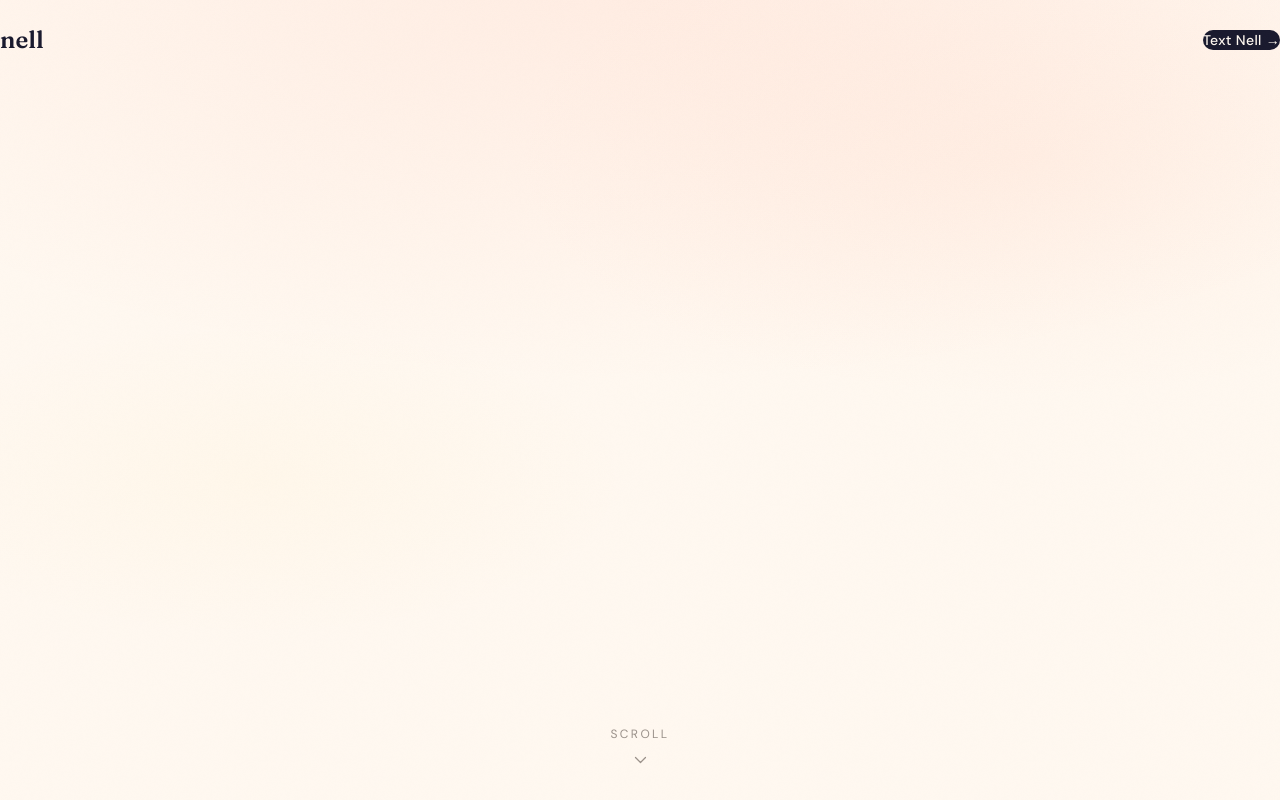
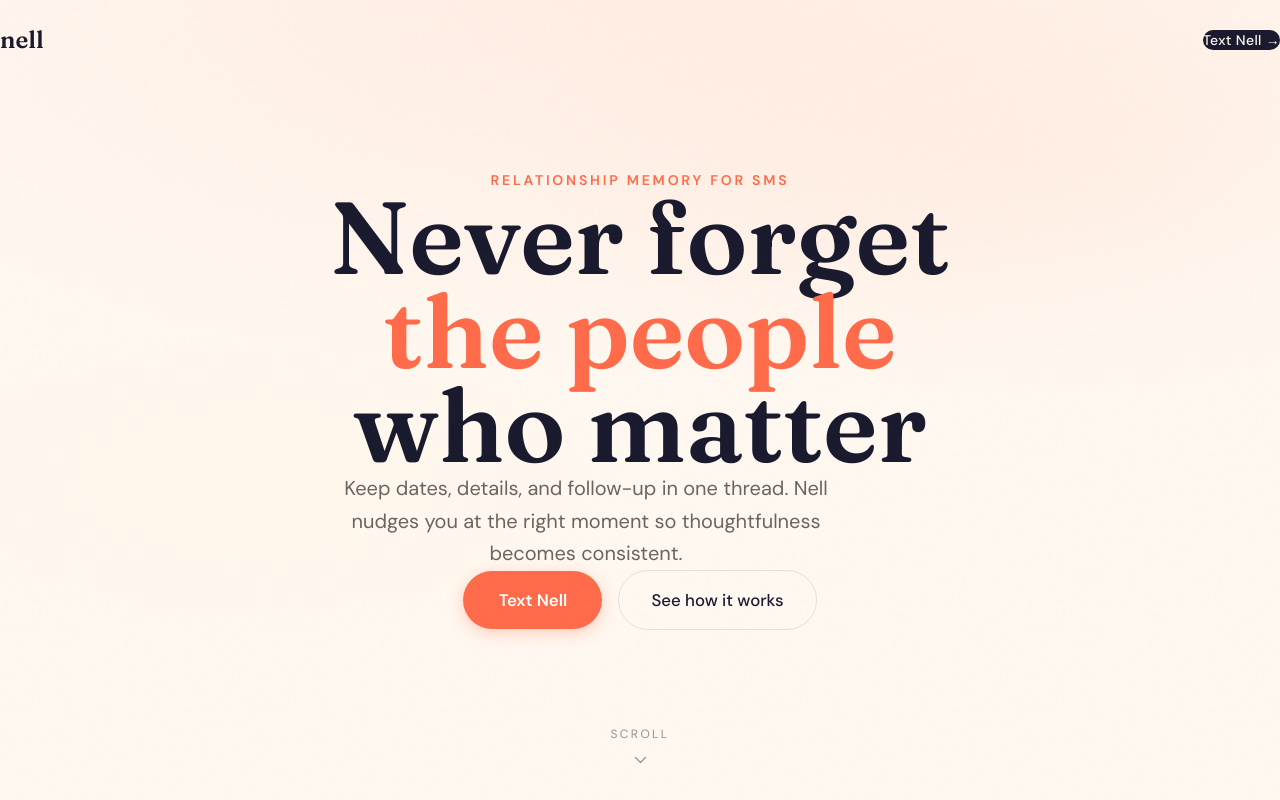
Before and after one commit to paullaw110/textnell, a Next.js app: page / in a window 1280 px wide. Shown: the top 800 px of the page. Built offline with nearby package versions, Linux system fonts and the light colour scheme.

Commit message:
fix: section padding and reveal animation fallbacks

```diff
--- a/src/app/globals.css
+++ b/src/app/globals.css
@@ -54,15 +54,29 @@ body {
 ::-webkit-scrollbar-thumb:hover { background: var(--text-tertiary); }
 
 /* ── Reveal system ── */
-.reveal {
+[data-reveal] .reveal {
   opacity: 0;
   transform: translateY(40px);
   transition: opacity 0.9s cubic-bezier(0.22, 1, 0.36, 1),
               transform 0.9s cubic-bezier(0.22, 1, 0.36, 1);
 }
+[data-reveal].reveal {
+  opacity: 0;
+  transform: translateY(40px);
+  transition: opacity 0.9s cubic-bezier(0.22, 1, 0.36, 1),
+              transform 0.9s cubic-bezier(0.22, 1, 0.36, 1);
+}
+[data-reveal].is-visible .reveal,
+[data-reveal].is-visible.reveal,
 .reveal.is-visible {
   opacity: 1;
   transform: translateY(0);
+}
+/* Fallback: ensure content visible if JS fails */
+.no-js .reveal,
+.no-js [data-reveal] .reveal {
+  opacity: 1;
+  transform: none;
 }
 
 /* ── Hero ── */
@@ -257,6 +271,19 @@ body {
   color: var(--coral);
 }
 
+/* ── Section safety padding ── */
+section {
+  padding-left: max(1.5rem, env(safe-area-inset-left));
+  padding-right: max(1.5rem, env(safe-area-inset-right));
+}
+
+@media (min-width: 640px) {
+  section {
+    padding-left: max(2rem, env(safe-area-inset-left));
+    padding-right: max(2rem, env(safe-area-inset-right));
+  }
+}
+
 @media (prefers-reduced-motion: reduce) {
   .reveal { opacity: 1; transform: none; transition: none; }
   .sms-bubble { opacity: 1; transform: none; transition: none; }
```
